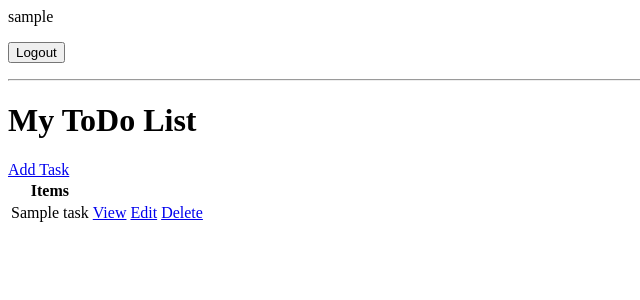
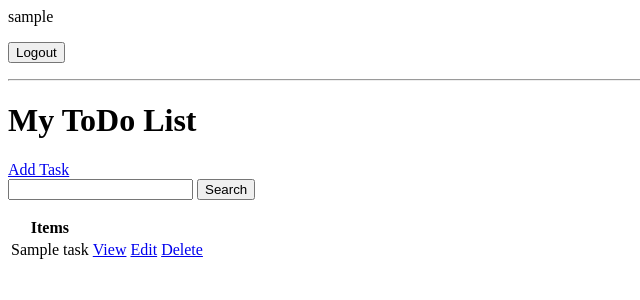
Before and after one commit to GayathriG5787/djangoTodo, a Django app: page / in a window 1280 px wide. Shown: the top 300 px of the page, without its empty margins (0-640 px from the left). Run offline with Django 5.2, Linux system fonts and the light colour scheme; a user stored in the database is signed in; tables that the repository leaves empty hold one stand-in row (values such as "Sample post").

Commit message:
search field added

```diff
--- a/base/templates/base/task_list.html
+++ b/base/templates/base/task_list.html
@@ -14,6 +14,12 @@
 
 <h1>My ToDo List</h1>
 <a href="{% url 'task-create' %}">Add Task</a>
+
+<form method="GET" action="">
+  <input type="text" name="search-area">
+  <input type="submit" value="Search">
+</form>
+
 <table>
   <tr>
     <th>Items</th>
--- a/base/views.py
+++ b/base/views.py
@@ -46,6 +46,12 @@ class TaskList(LoginRequiredMixin, ListView):
         context = super().get_context_data(**kwargs)
         context['tasks'] = context['tasks'].filter(user=self.request.user)
         context['count'] = context['tasks'].filter(complete = False).count()
+
+        search_input = self.request.GET.get('search-area') or ''
+        if search_input:
+            # the i in icontains refers to case-insensitive
+            context['tasks'] = context['tasks'].filter(title__icontains= search_input)
+
         return context
 
 class TaskDetail(LoginRequiredMixin, DetailView):
```
